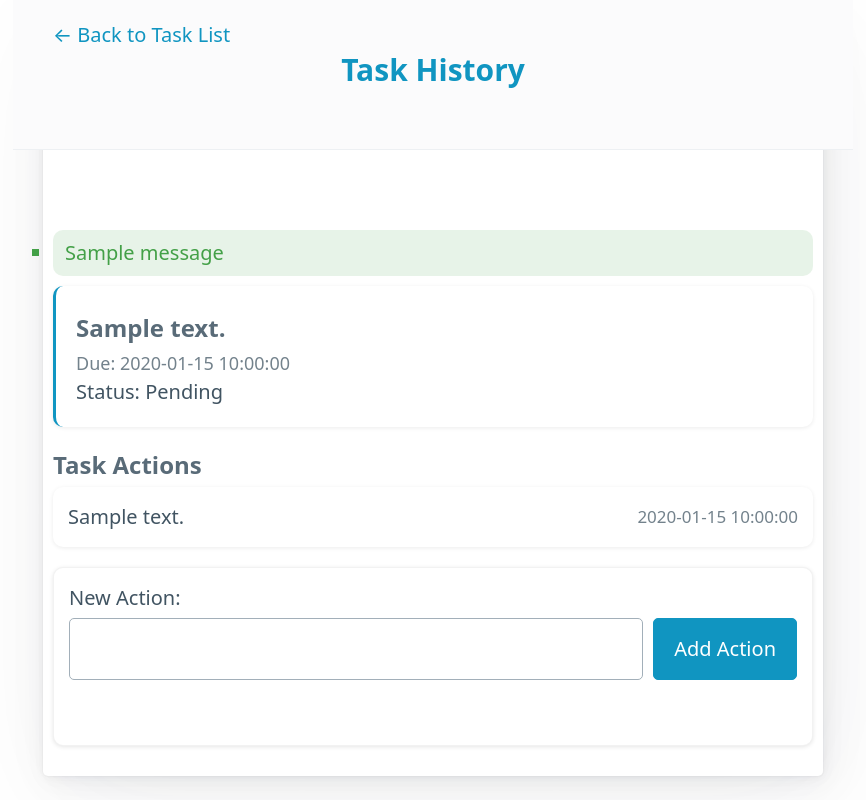
After one commit to rjtavares/Melga, a Flask app: template templates/task_history.html in a window 1280 px wide. The commit adds this page. Shown: the whole page, without its empty margins (207-1073 px from the left). Run offline with Flask 3, Linux system fonts and the light colour scheme; the template is opened without the code that fills it: most values are stand-ins (such as "Sample title", 1, 10 or a date in 2020); one stand-in notice (Sample message) is shown; some libraries are stand-ins or nearby versions.

Commit message:
added task_history

```diff
--- a/app.py
+++ b/app.py
@@ -201,6 +201,111 @@ def notify_task(task_id):
     return response
 
 
+# --- Task History Routes ---
+
+@app.route('/task/<int:task_id>')
+def task_history(task_id):
+    """Show task history page with all actions for a specific task."""
+    db = get_db()
+
+    # Get task details
+    cursor = db.execute('SELECT id, description, due_date, completed FROM tasks WHERE id = ?', (task_id,))
+    task = cursor.fetchone()
+
+    if not task:
+        flash('Task not found.', 'error')
+        return render_template('index.html')
+
+    # Format task data
+    task_dict = dict(task)
+    today = date.today()
+    try:
+        # Parse DB date (YYYY-MM-DD)
+        due_date_obj = datetime.strptime(task['due_date'], '%Y-%m-%d').date()
+        # Format for display (DD/MM/YYYY)
+        task_dict['due_date_display'] = due_date_obj.strftime('%d/%m/%Y')
+        task_dict['is_overdue'] = not task['completed'] and due_date_obj < today
+    except (ValueError, TypeError):
+        task_dict['due_date_display'] = "Invalid Date"
+        task_dict['is_overdue'] = False
+
+    # Get task actions
+    cursor = db.execute(
+        'SELECT id, action_description, action_date FROM task_actions WHERE task_id = ? ORDER BY action_date DESC',
+        (task_id,)
+    )
+    actions_raw = cursor.fetchall()
+
+    # Format actions data
+    actions = []
+    for action in actions_raw:
+        action_dict = dict(action)
+        try:
+            # Parse DB date (YYYY-MM-DD)
+            action_date_obj = datetime.strptime(action['action_date'], '%Y-%m-%d').date()
+            # Format for display (DD/MM/YYYY)
+            action_dict['action_date_display'] = action_date_obj.strftime('%d/%m/%Y')
+        except (ValueError, TypeError):
+            action_dict['action_date_display'] = "Invalid Date"
+        actions.append(action_dict)
+
+    return render_template('task_history.html', task=task_dict, actions=actions)
+
+
+@app.route('/task/<int:task_id>/add-action', methods=['POST'])
+def add_task_action(task_id):
+    """Add a new action to a task."""
+    action_description = request.form.get('action_description')
+
+    if not action_description:
+        flash('Action description is required!', 'error')
+        return '', 400
+
+    # Verify task exists
+    db = get_db()
+    cursor = db.execute('SELECT id FROM tasks WHERE id = ?', (task_id,))
+    task = cursor.fetchone()
+
+    if not task:
+        flash('Task not found.', 'error')
+        return '', 404
+
+    # Add the action
+    today = date.today().strftime('%Y-%m-%d')
+    db.execute(
+        'INSERT INTO task_actions (task_id, action_description, action_date) VALUES (?, ?, ?)',
+        (task_id, action_description, today)
+    )
+    db.commit()
+
+    flash('Action added successfully!', 'success')
+
+    # Get updated actions list
+    cursor = db.execute(
+        'SELECT id, action_description, action_date FROM task_actions WHERE task_id = ? ORDER BY action_date DESC',
+        (task_id,)
+    )
+    actions_raw = cursor.fetchall()
+
+    # Format actions data
+    actions = []
+    for action in actions_raw:
+        action_dict = dict(action)
+        try:
+            # Parse DB date (YYYY-MM-DD)
+            action_date_obj = datetime.strptime(action['action_date'], '%Y-%m-%d').date()
+            # Format for display (DD/MM/YYYY)
+            action_dict['action_date_display'] = action_date_obj.strftime('%d/%m/%Y')
+        except (ValueError, TypeError):
+            action_dict['action_date_display'] = "Invalid Date"
+        actions.append(action_dict)
+
+    # Return the updated actions list partial
+    response = make_response(render_template('_actions.html', actions=actions))
+    response.headers['HX-Trigger'] = 'showFlash'
+    return response
+
+
 @app.route('/snooze/<int:task_id>/<int:days>', methods=['POST'])
 def snooze_task(task_id, days):
     db = get_db()
@@ -235,13 +340,12 @@ def snooze_task(task_id, days):
     return response
 
 
-@app.route('/flash-messages', methods=['GET'])
-def get_flashed_messages_json():
-    """Endpoint to fetch flash messages for HTMX."""
-    messages = []
-    for category, message in get_flashed_messages(with_categories=True):
-        messages.append({'category': category, 'message': message})
-    return render_template('_flash_messages.html', messages=messages)
+@app.route('/flash-messages')
+def get_flash_messages():
+    """Endpoint to fetch flash messages for HTMX updates."""
+    messages = get_flashed_messages(with_categories=True)
+    messages_dicts = [{"category": category, "message": message} for category, message in messages]
+    return render_template('_flash_messages.html', messages=messages_dicts)
 
 
 if __name__ == '__main__':
--- a/templates/_tasks.html
+++ b/templates/_tasks.html
@@ -3,7 +3,7 @@
     {% for task in tasks %}
     <li class="card {% if task.completed %}completed{% endif %}" id="task-{{ task.id }}">
         <div class="task-info">
-            {{ task.description }}
+            <a href="/task/{{ task.id }}" class="task-link">{{ task.description }}</a>
         </div>
         <div class="due-date {% if task.is_overdue %}overdue{% endif %}">
             Due: {{ task.due_date_display }}
--- /dev/null
+++ b/templates/task_history.html
@@ -0,0 +1,292 @@
+<!DOCTYPE html>
+<html lang="en" data-theme="light">
+<head>
+    <meta charset="UTF-8">
+    <meta name="viewport" content="width=device-width, initial-scale=1.0">
+    <title>Task History</title>
+    <script src="https://unpkg.com/htmx.org@1.9.10" integrity="sha384-D1Kt99CQMDuVetoL1lrYwg5t+9QdHe7NLX/SoJYkXDFfX37iInKRy5xLSi8nO7UC" crossorigin="anonymous"></script>
+    <link rel="stylesheet" href="https://cdn.jsdelivr.net/npm/@picocss/pico@1/css/pico.min.css">
+    <style>
+        :root {
+            --primary: #007bff;
+            --primary-hover: #0056b3;
+            --secondary: #6c757d;
+            --secondary-hover: #5a6268;
+            --warning: #ff4d4d;
+            --info: #17a2b8;
+            --info-hover: #138496;
+            --yellow: #e0a800;
+            --yellow-hover: rgb(181, 136, 0);
+        }
+
+        body {
+            max-width: 800px;
+            margin: 0 auto;
+            padding: 0.5rem;
+        }
+
+        main.container {
+            padding: 0;
+        }
+
+        article {
+            margin: 0;
+            padding: 0.5rem;
+        }
+
+        h1 {
+            text-align: center;
+            margin: 0.2rem 0;
+            font-weight: 700;
+            color: var(--primary);
+            font-size: 1.5rem;
+        }
+
+        h2 {
+            font-size: 1.2rem;
+            margin: 0.2rem 0;
+            color: var(--secondary);
+        }
+
+        .task-details {
+            background-color: var(--card-background-color);
+            padding: 1rem;
+            border-radius: 0.5rem;
+            margin-bottom: 1rem;
+            box-shadow: 0 1px 4px rgba(0,0,0,0.08);
+            border-left: 3px solid var(--primary);
+        }
+
+        .task-details.completed {
+            border-left-color: var(--secondary);
+        }
+
+        .task-details .due-date {
+            font-size: 0.9rem;
+            color: var(--muted-color);
+            margin-top: 0.2rem;
+        }
+
+        .task-details .overdue {
+            font-weight: bold;
+            color: #fff;
+            background-color: var(--warning);
+            padding: 0.2rem 0.5rem;
+            border-radius: 0.25rem;
+            display: inline-block;
+        }
+
+        .action-list {
+            list-style: none;
+            padding: 0;
+            margin: 0.2rem 0;
+        }
+
+        .action-item {
+            background-color: var(--card-background-color);
+            padding: 0.75rem;
+            border-radius: 0.5rem;
+            margin-bottom: 0.5rem;
+            box-shadow: 0 1px 4px rgba(0,0,0,0.08);
+            display: flex;
+            justify-content: space-between;
+            align-items: center;
+        }
+
+        .action-description {
+            flex-grow: 1;
+        }
+
+        .action-date {
+            font-size: 0.85rem;
+            color: var(--muted-color);
+        }
+
+        .add-action-form {
+            margin: 1rem 0;
+            padding: 0.75rem;
+            background: var(--card-background-color);
+            border-radius: 0.5rem;
+            box-shadow: 0 1px 4px rgba(0,0,0,0.1);
+            border: 1px solid rgba(0,0,0,0.05);
+        }
+
+        .form-grid {
+            display: grid;
+            grid-template-columns: 1fr auto;
+            gap: 0.5rem;
+            align-items: end;
+        }
+
+        @media (max-width: 768px) {
+            .form-grid {
+                grid-template-columns: 1fr;
+                gap: 0.25rem;
+            }
+        }
+
+        .back-link {
+            display: inline-block;
+            margin-bottom: 1rem;
+            color: var(--primary);
+            text-decoration: none;
+        }
+
+        .back-link:hover {
+            text-decoration: underline;
+        }
+
+        .flash-messages {
+            list-style: none;
+            padding: 0;
+            margin: 0.5rem 0;
+        }
+
+        .flash-messages li {
+            padding: 0.4rem 0.6rem;
+            margin-bottom: 0.4rem;
+            border-radius: 0.5rem;
+            animation: fadeIn 0.5s ease-in-out;
+        }
+
+        @keyframes fadeIn {
+            from { opacity: 0; transform: translateY(-10px); }
+            to { opacity: 1; transform: translateY(0); }
+        }
+
+        .flash-messages .success {
+            background-color: var(--form-element-valid-focus-color);
+            color: var(--form-element-valid-active-border-color);
+        }
+
+        .flash-messages .error {
+            background-color: var(--form-element-invalid-focus-color);
+            color: var(--form-element-invalid-active-border-color);
+        }
+
+        .flash-messages .info {
+            background-color: var(--primary);
+            color: white;
+        }
+
+        .htmx-indicator {
+            opacity: 0;
+            transition: opacity 200ms ease-in;
+        }
+        .htmx-request .htmx-indicator {
+            opacity: 1;
+        }
+        .htmx-request.htmx-indicator {
+            opacity: 1;
+        }
+
+        .empty-state {
+            display: flex;
+            flex-direction: column;
+            align-items: center;
+            justify-content: center;
+            padding: 1rem;
+            text-align: center;
+            color: var(--muted-color);
+            background-color: transparent !important;
+            box-shadow: none !important;
+            border: 1px dashed rgba(0,0,0,0.1);
+            border-radius: 0.5rem;
+        }
+    </style>
+</head>
+<body>
+    <main class="container">
+        <article>
+            <a href="/" class="back-link">← Back to Task List</a>
+
+            <header>
+                <h1>Task History</h1>
+            </header>
+
+            <!-- Flash Messages -->
+            <div id="flash-messages-container">
+                {% with messages = get_flashed_messages(with_categories=true) %}
+                  {% if messages %}
+                    <ul class="flash-messages">
+                    {% for category, message in messages %}
+                      <li class="{{ category }}">{{ message }}</li>
+                    {% endfor %}
+                    </ul>
+                  {% endif %}
+                {% endwith %}
+            </div>
+
+            <!-- Task Details -->
+            <div class="task-details {% if task.completed %}completed{% endif %}">
+                <h2>{{ task.description }}</h2>
+                <div class="due-date {% if task.is_overdue %}overdue{% endif %}">
+                    Due: {{ task.due_date_display }}
+                    {% if task.is_overdue %}
+                        <span> (OVERDUE!)</span>
+                    {% endif %}
+                </div>
+                <div class="status">
+                    Status: {{ "Completed" if task.completed else "Pending" }}
+                </div>
+            </div>
+
+            <!-- Actions List -->
+            <h2>Task Actions</h2>
+            <div id="actions-container">
+                {% if actions %}
+                    <ul class="action-list">
+                        {% for action in actions %}
+                            <li class="action-item">
+                                <div class="action-description">{{ action.action_description }}</div>
+                                <div class="action-date">{{ action.action_date_display }}</div>
+                            </li>
+                        {% endfor %}
+                    </ul>
+                {% else %}
+                    <div class="empty-state">
+                        <p>No actions recorded for this task yet.</p>
+                    </div>
+                {% endif %}
+            </div>
+
+            <!-- Add Action Form -->
+            <form class="add-action-form"
+                  hx-post="/task/{{ task.id }}/add-action"
+                  hx-target="#actions-container"
+                  hx-swap="innerHTML"
+                  hx-indicator="#add-action-spinner">
+                <div class="form-grid">
+                    <div>
+                        <label for="action_description">New Action:</label>
+                        <input type="text" id="action_description" name="action_description" required>
+                    </div>
+                    <div>
+                        <button type="submit" class="primary">Add Action</button>
+                    </div>
+                </div>
+                <span id="add-action-spinner" class="htmx-indicator">Adding...</span>
+            </form>
+        </article>
+    </main>
+
+    <script>
+        // Handle flash messages via HTMX events
+        document.body.addEventListener('showFlash', function(evt) {
+            // Fetch and display flash messages
+            htmx.ajax('GET', '/flash-messages', {target: '#flash-messages-container'});
+        });
+
+        // Optional: Clear form after successful HTMX post
+        document.body.addEventListener('htmx:afterSwap', function(evt) {
+            // Check if the swap was triggered by the add action form
+            if (evt.detail.elt.id === 'actions-container' && evt.detail.requestConfig.verb === 'post') {
+                const form = document.querySelector('.add-action-form');
+                if(form) {
+                    form.reset(); // Reset the form fields
+                }
+            }
+        });
+    </script>
+</body>
+</html>
```
Also changed, not shown: templates/_actions.html (added, +15 -0 lines), templates/index.html (+13 -0 lines).
